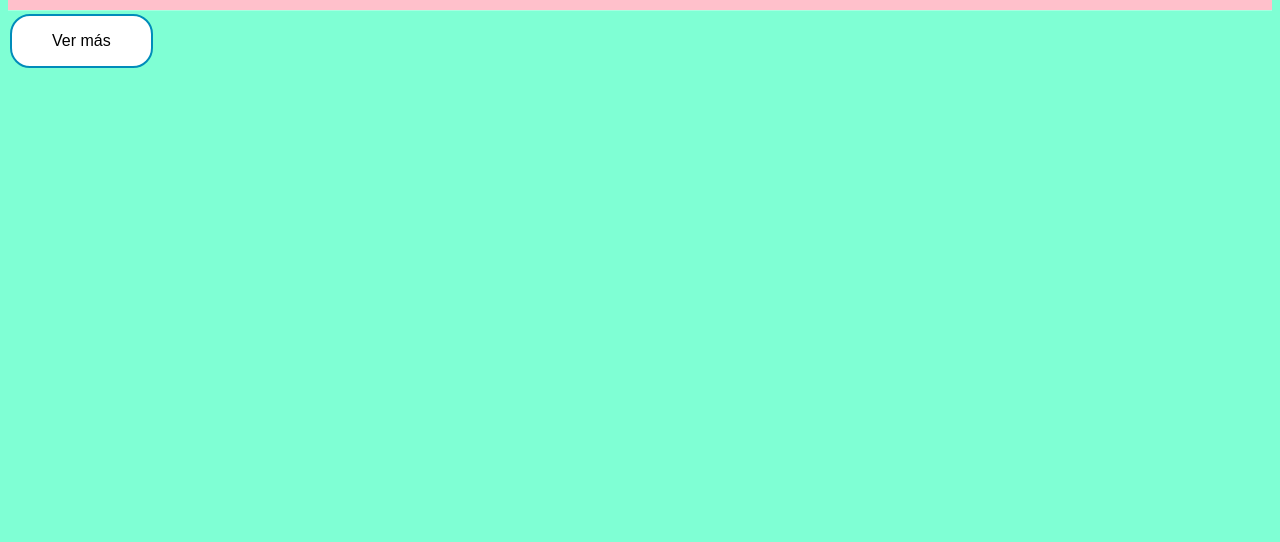
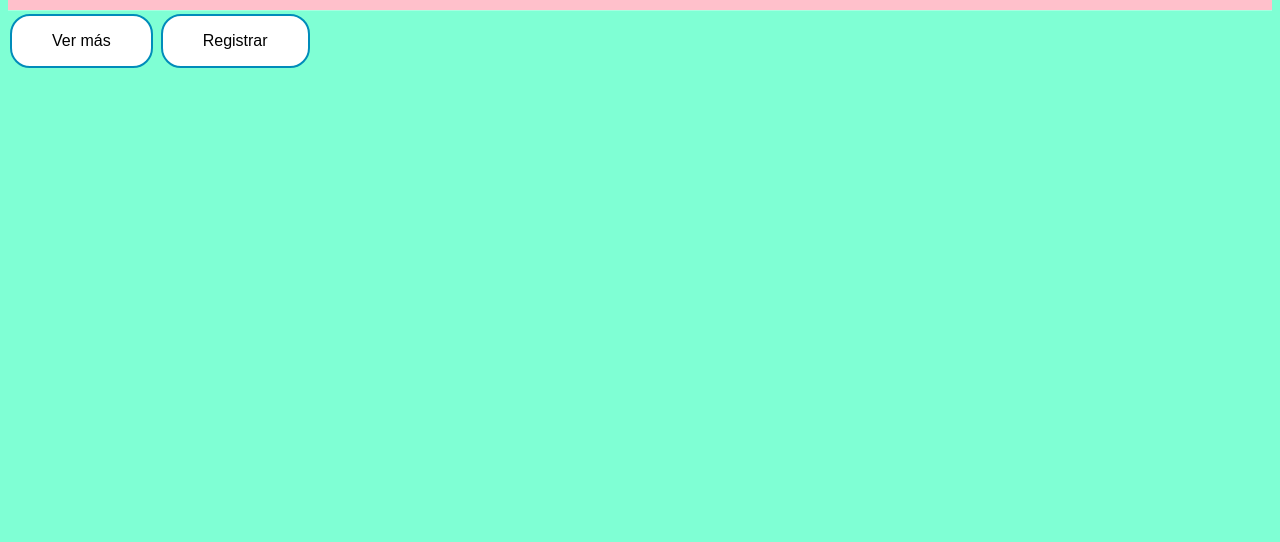
Before and after one commit to Pitagoras27/sass-structure, a website built with webpack: page src/index.html in a window 1280 px wide. Shown: the part 258-800 px from the top of the page. Built offline with nearby package versions, Linux system fonts and the light colour scheme.

Commit message:
Ejemplo de uso de la directiva @extend

```diff
--- a/src/index.html
+++ b/src/index.html
@@ -14,5 +14,6 @@
     Esto es un panel destacado
   </div>
   <button class="btn btn--modifier">Ver más</button>
+  <button class="success success--modifier">Registrar</button>
 </body>
 </html>
--- a/src/scss/base/_botons.scss
+++ b/src/scss/base/_botons.scss
@@ -20,3 +20,16 @@
     color: white;
   }
 }
+
+.success {
+    @extend .btn;
+    background-color: white;
+    color: black;
+    border: 2px solid #008CBA;
+
+    &--modifier:hover {
+      background-color: green;
+      color: white;
+      border: 2px solid #4CAF50;
+    }
+}
```
